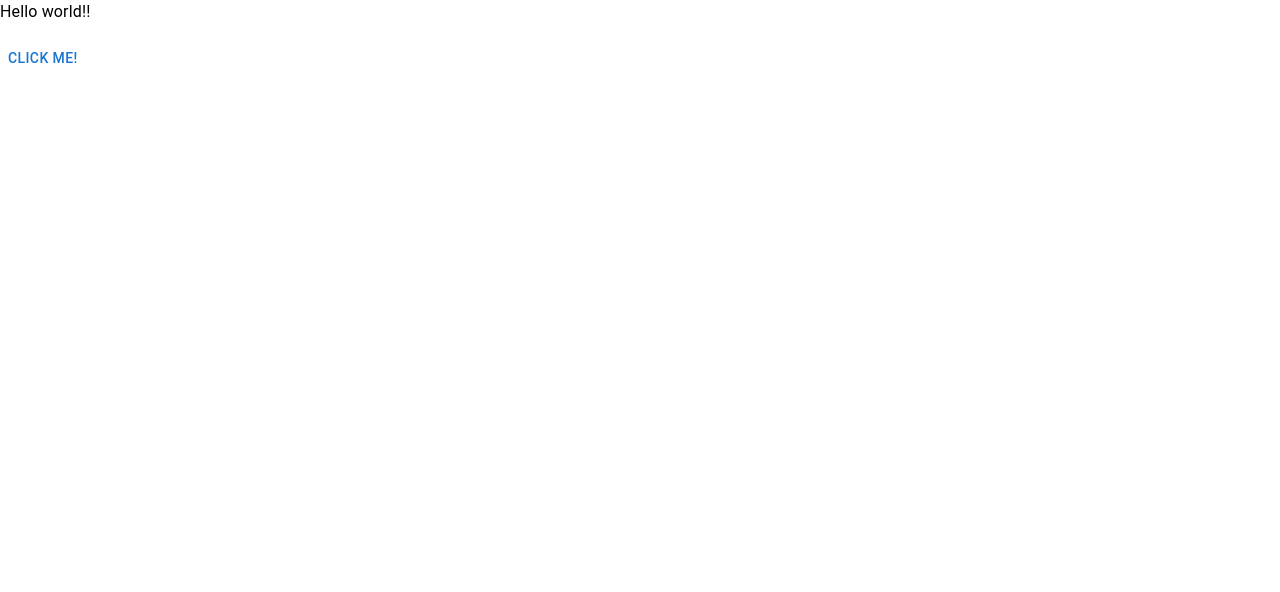
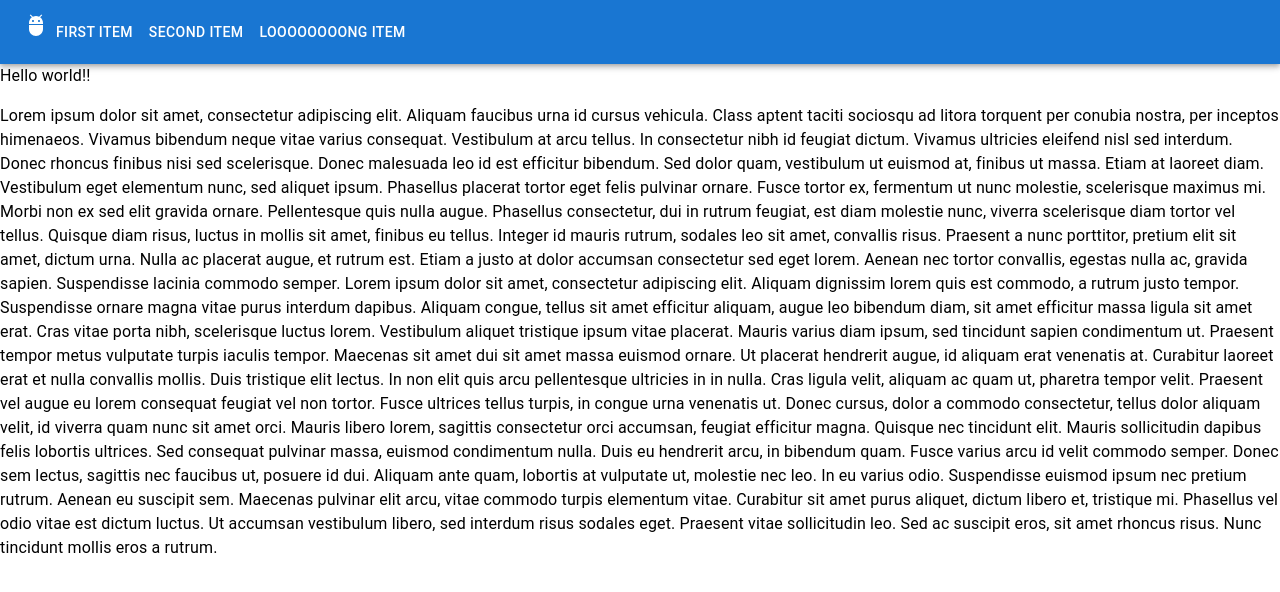
Before and after one commit to pappscalle/react-mui-drawer, a React (Create React App) app: page / in a window 1280 px wide. Shown: the top 592 px of the page. Built offline with nearby package versions, Linux system fonts and the light colour scheme.

Commit message:
add AppBar etc

```diff
--- a/src/App.js
+++ b/src/App.js
@@ -1,15 +1,22 @@
 import React, { useState } from 'react'
-import './App.css'
 import {
+  AppBar,
+  Box,
   Button,
   Drawer,
+  IconButton,
   List,
   ListItem,
   ListItemButton,
   ListItemText,
+  Menu,
+  MenuItem,
+  Toolbar,
   Typography,
 } from '@mui/material'
-import { Box } from '@mui/system'
+import './App.css'
+import MenuIcon from '@mui/icons-material/Menu'
+import AdbIcon from '@mui/icons-material/Adb'
 
 const items = ['First item', 'Second item', 'Loooooooong item']
 
@@ -22,10 +29,33 @@ const App = () => {
 
   return (
     <>
+      <AppBar position="static">
+        <Toolbar>
+          <Box sx={{ display: { xs: 'block', md: 'none' } }}>
+            <IconButton
+              onClick={() => toggleDrawer()}
+              size="large"
+              color="inherit"
+              edge="start"
+            >
+              <MenuIcon />
+            </IconButton>
+          </Box>
+
+          <Box sx={{ display: { xs: 'none', md: 'block' } }}>
+            <AdbIcon />
+
+            {items.map((text, index) => (
+              <Button key={text} color="inherit">
+                {text}
+              </Button>
+            ))}
+          </Box>
+        </Toolbar>
+      </AppBar>
+
       <Typography paragraph>Hello world!!</Typography>
-      <Button onClick={() => toggleDrawer()}>Click me!</Button>
       <Drawer anchor="left" open={open}>
-        <Box>
         <List>
           {items.map((text, index) => (
             <ListItem key={text}>
@@ -35,8 +65,56 @@ const App = () => {
             </ListItem>
           ))}
         </List>
-        </Box>
       </Drawer>
+
+      <Typography paragraph>
+        Lorem ipsum dolor sit amet, consectetur adipiscing elit. Aliquam
+        faucibus urna id cursus vehicula. Class aptent taciti sociosqu ad litora
+        torquent per conubia nostra, per inceptos himenaeos. Vivamus bibendum
+        neque vitae varius consequat. Vestibulum at arcu tellus. In consectetur
+        nibh id feugiat dictum. Vivamus ultricies eleifend nisl sed interdum.
+        Donec rhoncus finibus nisi sed scelerisque. Donec malesuada leo id est
+        efficitur bibendum. Sed dolor quam, vestibulum ut euismod at, finibus ut
+        massa. Etiam at laoreet diam. Vestibulum eget elementum nunc, sed
+        aliquet ipsum. Phasellus placerat tortor eget felis pulvinar ornare.
+        Fusce tortor ex, fermentum ut nunc molestie, scelerisque maximus mi.
+        Morbi non ex sed elit gravida ornare. Pellentesque quis nulla augue.
+        Phasellus consectetur, dui in rutrum feugiat, est diam molestie nunc,
+        viverra scelerisque diam tortor vel tellus. Quisque diam risus, luctus
+        in mollis sit amet, finibus eu tellus. Integer id mauris rutrum, sodales
+        leo sit amet, convallis risus. Praesent a nunc porttitor, pretium elit
+        sit amet, dictum urna. Nulla ac placerat augue, et rutrum est. Etiam a
+        justo at dolor accumsan consectetur sed eget lorem. Aenean nec tortor
+        convallis, egestas nulla ac, gravida sapien. Suspendisse lacinia commodo
+        semper. Lorem ipsum dolor sit amet, consectetur adipiscing elit. Aliquam
+        dignissim lorem quis est commodo, a rutrum justo tempor. Suspendisse
+        ornare magna vitae purus interdum dapibus. Aliquam congue, tellus sit
+        amet efficitur aliquam, augue leo bibendum diam, sit amet efficitur
+        massa ligula sit amet erat. Cras vitae porta nibh, scelerisque luctus
+        lorem. Vestibulum aliquet tristique ipsum vitae placerat. Mauris varius
+        diam ipsum, sed tincidunt sapien condimentum ut. Praesent tempor metus
+        vulputate turpis iaculis tempor. Maecenas sit amet dui sit amet massa
+        euismod ornare. Ut placerat hendrerit augue, id aliquam erat venenatis
+        at. Curabitur laoreet erat et nulla convallis mollis. Duis tristique
+        elit lectus. In non elit quis arcu pellentesque ultricies in in nulla.
+        Cras ligula velit, aliquam ac quam ut, pharetra tempor velit. Praesent
+        vel augue eu lorem consequat feugiat vel non tortor. Fusce ultrices
+        tellus turpis, in congue urna venenatis ut. Donec cursus, dolor a
+        commodo consectetur, tellus dolor aliquam velit, id viverra quam nunc
+        sit amet orci. Mauris libero lorem, sagittis consectetur orci accumsan,
+        feugiat efficitur magna. Quisque nec tincidunt elit. Mauris sollicitudin
+        dapibus felis lobortis ultrices. Sed consequat pulvinar massa, euismod
+        condimentum nulla. Duis eu hendrerit arcu, in bibendum quam. Fusce
+        varius arcu id velit commodo semper. Donec sem lectus, sagittis nec
+        faucibus ut, posuere id dui. Aliquam ante quam, lobortis at vulputate
+        ut, molestie nec leo. In eu varius odio. Suspendisse euismod ipsum nec
+        pretium rutrum. Aenean eu suscipit sem. Maecenas pulvinar elit arcu,
+        vitae commodo turpis elementum vitae. Curabitur sit amet purus aliquet,
+        dictum libero et, tristique mi. Phasellus vel odio vitae est dictum
+        luctus. Ut accumsan vestibulum libero, sed interdum risus sodales eget.
+        Praesent vitae sollicitudin leo. Sed ac suscipit eros, sit amet rhoncus
+        risus. Nunc tincidunt mollis eros a rutrum.
+      </Typography>
     </>
   )
 }
```
Lines whose indentation alone changed are shown as unchanged.
